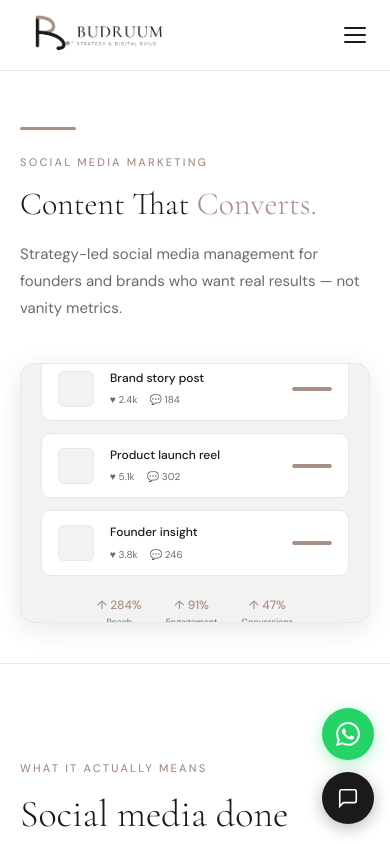
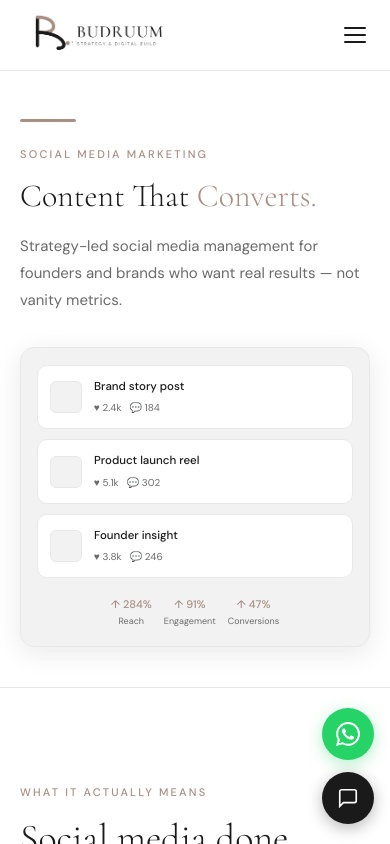
Before and after one commit to 1702london-maker/BUDRUUMS, a Next.js app: page /services/social-media-marketing in a window 390 px wide. Shown: the top 844 px of the page. Built offline with nearby package versions, Linux system fonts and the light colour scheme.

Commit message:
Improve mobile animation panels

```diff
--- a/app/about/page.tsx
+++ b/app/about/page.tsx
@@ -51,11 +51,10 @@ export default function AboutPage() {
                 transition={{ duration: 2.5, repeat: Infinity, ease: "easeOut" }} />
             </div>
           </div>
-          <motion.div className="absolute bg-white border border-[#E8E8E8] rounded-[4px] p-5"
-            style={{ bottom: "40px", left: "-20px", boxShadow: "0 8px 32px rgba(0,0,0,.08)" }}
+          <motion.div className="relative mt-4 bg-white border border-[#E8E8E8] rounded-[4px] p-4 sm:p-5 lg:absolute lg:mt-0 lg:bottom-10 lg:left-[-20px] shadow-[0_8px_32px_rgba(0,0,0,.08)]"
             initial={{ opacity: 0, y: 20 }} animate={{ opacity: 1, y: 0 }}
             transition={{ duration: 0.5, delay: 0.6 }}>
-            <div className="font-display text-[36px] font-light text-[#1A1A1A]">50+</div>
+            <div className="font-display text-[30px] sm:text-[36px] font-light text-[#1A1A1A]">50+</div>
             <div className="text-[12px] text-[#6B6B6B] mt-[2px]">Businesses across 15+ countries</div>
           </motion.div>
         </motion.div>
--- a/app/booking/page.tsx
+++ b/app/booking/page.tsx
@@ -9,10 +9,10 @@ function CalendarPanel() {
   const booked = [3,8,11,16];
   const selected = 14;
   return (
-    <div className="absolute inset-0 p-5 flex flex-col gap-3">
+    <div className="absolute inset-0 p-4 sm:p-5 flex flex-col gap-2 sm:gap-3">
       <motion.div className="flex items-center justify-between"
         initial={{opacity:0}} animate={{opacity:1}} transition={{delay:0.2}}>
-        <p className="font-display text-[16px] text-[#1A1A1A]">July 2026</p>
+        <p className="font-display text-[15px] sm:text-[16px] text-[#1A1A1A]">July 2026</p>
         <div className="flex gap-2">
           <div className="w-6 h-6 rounded border border-[#E8E8E8] flex items-center justify-center text-[10px] text-[#6B6B6B]">‹</div>
           <div className="w-6 h-6 rounded border border-[#E8E8E8] flex items-center justify-center text-[10px] text-[#6B6B6B]">›</div>
@@ -29,7 +29,7 @@ function CalendarPanel() {
           const isSel = d === selected;
           return (
             <motion.div key={d}
-              className={`aspect-square rounded-[5px] flex items-center justify-center text-[11px] font-medium cursor-pointer transition-colors
+              className={`aspect-square rounded-[5px] flex items-center justify-center text-[10px] sm:text-[11px] font-medium cursor-pointer transition-colors
                 ${isSel?"bg-[#A88F84] text-white":isBooked?"bg-[#F2F2F2] text-[#6B6B6B]":"bg-white border border-[#E8E8E8] text-[#1A1A1A] hover:border-[#A88F84]"}`}
               initial={{scale:0, opacity:0}} animate={{scale:1, opacity:1}}
               transition={{duration:0.25, delay:0.3+i*0.03, type:"spring"}}>
--- a/app/faq/page.tsx
+++ b/app/faq/page.tsx
@@ -74,11 +74,11 @@ export default function FAQPage() {
         </motion.div>
 
         {/* Live Q&A animation */}
-        <motion.div className="relative rounded-[14px] overflow-hidden bg-[#F2F2F2] border border-[#E8E8E8] h-[260px] sm:h-[320px] lg:h-[400px]"
+        <motion.div className="relative rounded-[14px] overflow-hidden bg-[#F2F2F2] border border-[#E8E8E8] h-[320px] sm:h-[340px] lg:h-[400px]"
           style={{ boxShadow: "0 6px 28px rgba(0,0,0,.09)" }}
           initial={{ opacity: 0, y: 30 }} animate={{ opacity: 1, y: 0 }}
           transition={{ duration: 0.7, delay: 0.2, ease: [0.22, 1, 0.36, 1] }}>
-          <div className="absolute inset-0 flex flex-col justify-center gap-4 px-8 py-6">
+          <div className="absolute inset-0 flex flex-col justify-center gap-3 sm:gap-4 px-4 sm:px-8 py-5 sm:py-6">
             {[
               { side: "left",  label: "Q", text: "How long does a project take?", delay: 0.2 },
               { side: "right", label: "A", text: "Most are delivered within 5–10 working days.", delay: 0.8 },
@@ -92,10 +92,10 @@ export default function FAQPage() {
                 initial={{ opacity: 0, x: msg.side === "left" ? -20 : 20, y: 6 }}
                 animate={{ opacity: 1, x: 0, y: 0 }}
                 transition={{ duration: 0.45, delay: msg.delay, ease: [0.22, 1, 0.36, 1] }}>
-                <div className={`w-7 h-7 rounded-full flex-shrink-0 flex items-center justify-center text-[10px] font-bold ${msg.side === "left" ? "bg-[#E8E8E8] text-[#6B6B6B]" : "bg-[#A88F84] text-white"}`}>
+                <div className={`w-6 h-6 sm:w-7 sm:h-7 rounded-full flex-shrink-0 flex items-center justify-center text-[10px] font-bold ${msg.side === "left" ? "bg-[#E8E8E8] text-[#6B6B6B]" : "bg-[#A88F84] text-white"}`}>
                   {msg.label}
                 </div>
-                <div className={`rounded-[12px] px-4 py-2 max-w-[75%] text-[12.5px] leading-[1.6] ${msg.side === "left" ? "bg-white border border-[#E8E8E8] text-[#1A1A1A] rounded-bl-[4px]" : "bg-[#A88F84]/10 border border-[#A88F84]/20 text-[#1A1A1A] rounded-br-[4px]"}`}>
+                <div className={`rounded-[12px] px-3 sm:px-4 py-2 max-w-[82%] sm:max-w-[75%] text-[11.5px] sm:text-[12.5px] leading-[1.5] sm:leading-[1.6] ${msg.side === "left" ? "bg-white border border-[#E8E8E8] text-[#1A1A1A] rounded-bl-[4px]" : "bg-[#A88F84]/10 border border-[#A88F84]/20 text-[#1A1A1A] rounded-br-[4px]"}`}>
                   {msg.text}
                 </div>
               </motion.div>
--- a/app/services/social-media-marketing/page.tsx
+++ b/app/services/social-media-marketing/page.tsx
@@ -10,32 +10,32 @@ function SocialPanel() {
     { likes: "3.8k", comments: "246", label: "Founder insight" },
   ];
   return (
-    <div className="absolute inset-0 p-5 flex flex-col justify-center gap-3">
+    <div className="absolute inset-0 p-4 sm:p-5 flex flex-col justify-center gap-2.5 sm:gap-3">
       {posts.map((p,i)=>(
         <motion.div key={i}
-          className="bg-white rounded-[10px] border border-[#E8E8E8] flex items-center gap-4 px-4 py-3"
+          className="bg-white rounded-[10px] border border-[#E8E8E8] flex items-center gap-3 sm:gap-4 px-3 sm:px-4 py-3"
           initial={{opacity:0, x:40}} animate={{opacity:1, x:0}}
           transition={{duration:0.5, delay:0.3+i*0.2, ease:[0.22,1,0.36,1]}}>
-          <div className="w-9 h-9 rounded-[6px] bg-[#F2F2F2] border border-[#E8E8E8] flex-shrink-0"/>
+          <div className="w-8 h-8 sm:w-9 sm:h-9 rounded-[6px] bg-[#F2F2F2] border border-[#E8E8E8] flex-shrink-0"/>
           <div className="flex-1 min-w-0">
-            <p className="text-[12px] text-[#1A1A1A] font-medium truncate">{p.label}</p>
-            <div className="flex items-center gap-3 mt-1">
+            <p className="text-[11.5px] sm:text-[12px] text-[#1A1A1A] font-medium truncate">{p.label}</p>
+            <div className="flex items-center gap-2 sm:gap-3 mt-1">
               <span className="text-[10px] text-[#6B6B6B]">♥ {p.likes}</span>
               <span className="text-[10px] text-[#6B6B6B]">💬 {p.comments}</span>
             </div>
           </div>
-          <div className="w-[40px] h-[4px] bg-[#F2F2F2] rounded-full overflow-hidden">
+          <div className="hidden sm:block w-[40px] h-[4px] bg-[#F2F2F2] rounded-full overflow-hidden">
             <motion.div className="h-full bg-[#A88F84] rounded-full"
               initial={{width:0}} animate={{width:"100%"}}
               transition={{duration:0.6, delay:0.6+i*0.2}}/>
           </div>
         </motion.div>
       ))}
-      <motion.div className="flex items-center justify-center gap-6 pt-2"
+      <motion.div className="flex items-center justify-center gap-3 sm:gap-6 pt-2"
         initial={{opacity:0}} animate={{opacity:1}} transition={{delay:1.4}}>
         {[{v:"↑ 284%",l:"Reach"},{v:"↑ 91%",l:"Engagement"},{v:"↑ 47%",l:"Conversions"}].map((s,i)=>(
           <div key={i} className="text-center">
-            <div className="text-[12px] font-medium text-[#A88F84]">{s.v}</div>
+            <div className="text-[11px] sm:text-[12px] font-medium text-[#A88F84]">{s.v}</div>
             <div className="text-[9px] text-[#6B6B6B]">{s.l}</div>
           </div>
         ))}
--- a/components/PageHero.tsx
+++ b/components/PageHero.tsx
@@ -17,10 +17,10 @@ export default function PageHero({ eyebrow, title, titleAccent, subtitle, bg = "
   if (panel) {
     return (
       <section className={`relative overflow-hidden border-b border-[#E8E8E8] ${bg}
-        px-5 pt-14 pb-10
+        px-5 pt-12 pb-10
         sm:px-8 sm:pt-16 sm:pb-14
         lg:px-14 lg:pt-[92px] lg:pb-[84px]
-        grid grid-cols-1 lg:grid-cols-2 gap-10 lg:gap-[72px] items-center`}>
+        grid grid-cols-1 lg:grid-cols-2 gap-8 lg:gap-[72px] items-center`}>
         <motion.div className="relative z-10"
           initial={{ opacity: 0, y: 30 }} animate={{ opacity: 1, y: 0 }}
           transition={{ duration: 0.7, ease: EASE }}>
@@ -37,7 +37,7 @@ export default function PageHero({ eyebrow, title, titleAccent, subtitle, bg = "
 
         {/* Panel — visible on all screen sizes */}
         <motion.div
-          className="relative rounded-[14px] overflow-hidden bg-[#F2F2F2] border border-[#E8E8E8] w-full h-[260px] sm:h-[320px] lg:h-[400px]"
+          className="relative rounded-[14px] overflow-hidden bg-[#F2F2F2] border border-[#E8E8E8] w-full h-[300px] sm:h-[320px] lg:h-[400px]"
           style={{ boxShadow: "0 6px 28px rgba(0,0,0,.09)" }}
           initial={{ opacity: 0, y: 30 }} animate={{ opacity: 1, y: 0 }}
           transition={{ duration: 0.7, delay: 0.25, ease: EASE }}
```
Also changed, not shown: app/careers/page.tsx (+6 -6 lines).
